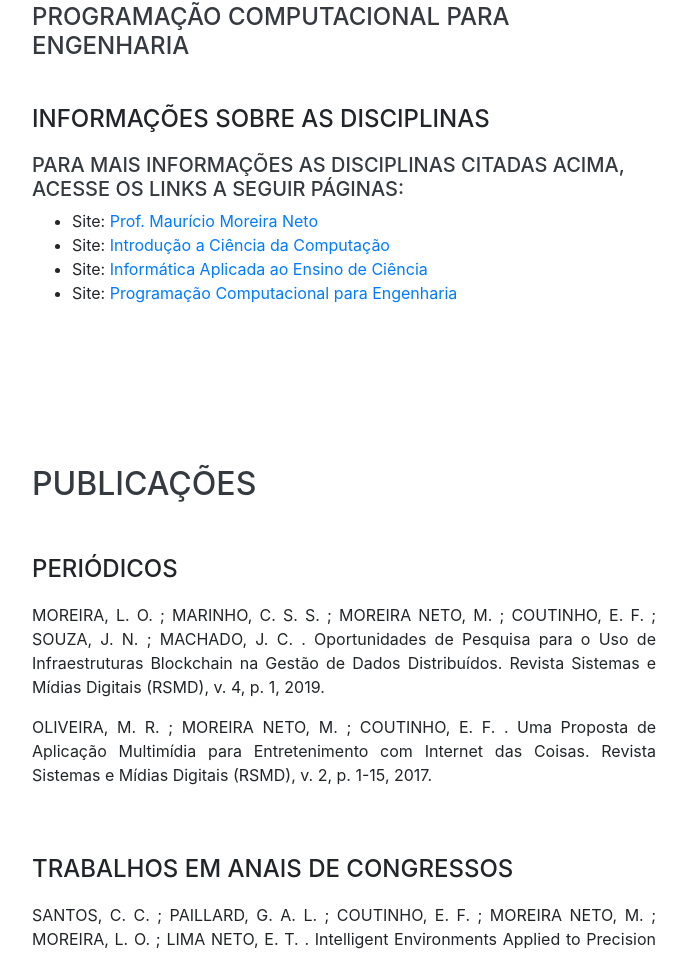
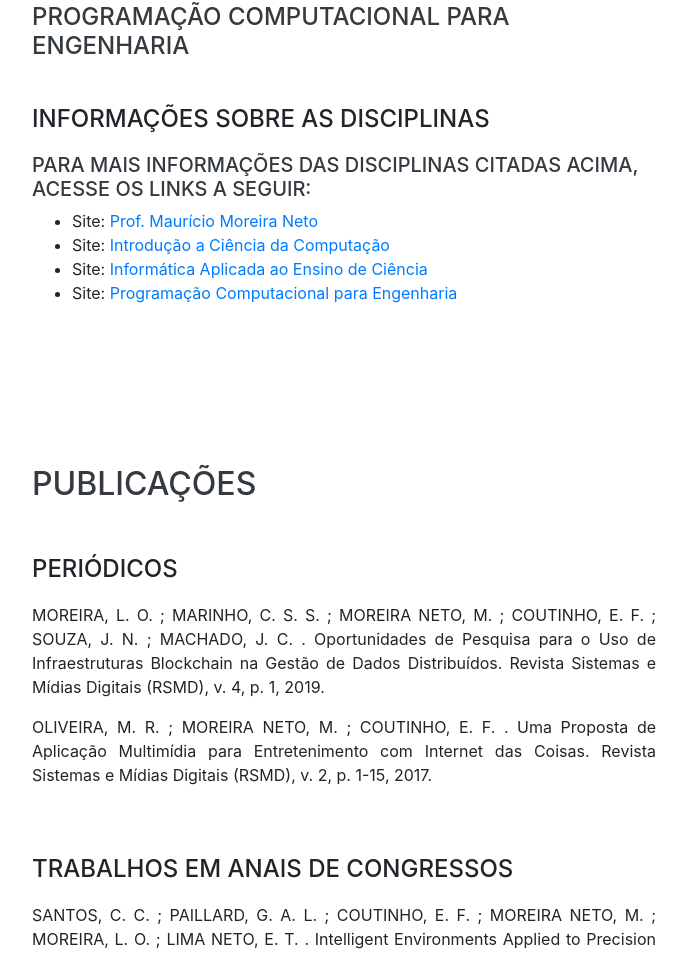
Before and after one commit to maumneto/mauriciomoreira, a website with bundled scripts: page index.html in a window 1280 px wide. Shown: the part 1744-2697 px from the top of the page, without its empty margins (288-975 px from the left). Built offline with nearby package versions, Linux system fonts and the light colour scheme; a web font is replaced by a local one.

Commit message:
ajustes finos

```diff
--- a/index.html
+++ b/index.html
@@ -141,7 +141,7 @@
 
                         <br/>
                         <div class="subheading mb-3">Informações sobre as Disciplinas</div>
-                        <h5>Para mais informações as disciplinas citadas acima, acesse os links a seguir páginas:</h5>
+                        <h5>Para mais informações das disciplinas citadas acima, acesse os links a seguir:</h5>
                         <ul>
                             <li>
                                 Site: <a href="https://maumneto.github.io/mauricioneto/">Prof. Maurício Moreira Neto</a>
```
